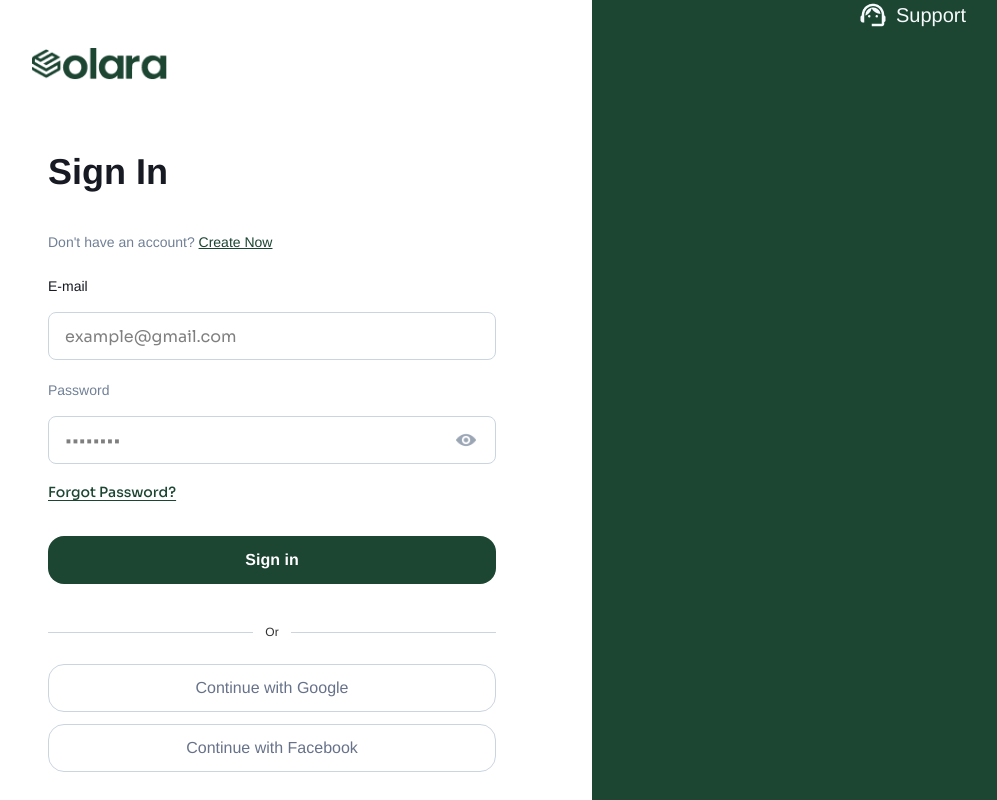
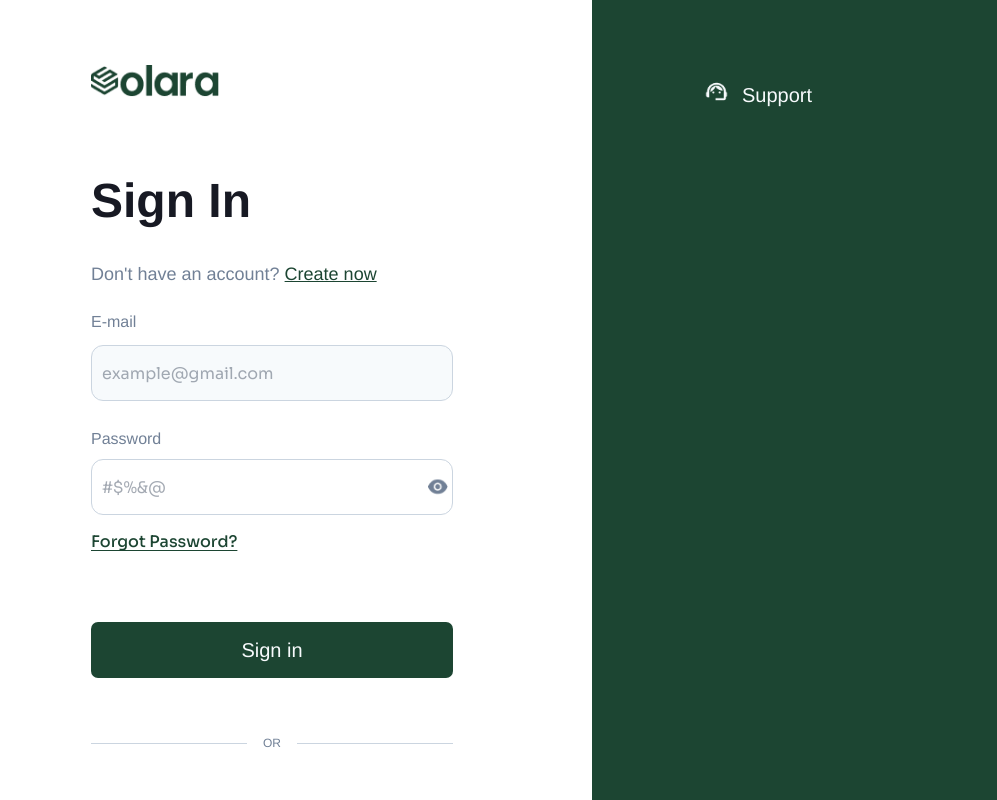
Before and after one commit to codewithabdullahbashir/Java-Script, a React (Vite) app in the folder my-react-app/: page /login in a window 1280 px wide. Shown: the top 800 px of the page, without its empty margins (48-1045 px from the left). Built offline with nearby package versions, Linux system fonts and the light colour scheme; no server answers.

Commit message:
Make Section two add isupport image and text

```diff
--- a/my-react-app/src/screen/LogInPage.tsx
+++ b/my-react-app/src/screen/LogInPage.tsx
@@ -1,12 +1,15 @@
-import LoginLogo from "../assets/LoginLogo.png";
+/* import LoginLogo from "../assets/LoginLogo.png";
 import EyeOn from "../assets/EyeOn.png";
 import EyeOff from "../assets/EyeOff.png";
+import Skip from "../assets/Skip.png"
+import Facebook from "../assets/Facebook.png";
+import Googel from '../assets/Google.png'
 import Support from "../assets/Support.png";
 import { useState } from "react";
 
 const LogInPage = () => {
+  const [showPassword, setShowPassword] = useState(false);
 
-  const [showPassword, setShowPassword] = useState(false)
   return (
     <div className="grid min-h-screen grid-cols-2 ">
       <section className="flex flex-col justify-center px-6 py-12 sm:px-12 md:px-20 bg-white">
@@ -23,7 +26,7 @@ const LogInPage = () => {
                 href="#signup"
                 className="text-[#1C4532] underline font-medium"
               >
-                Create Now
+                Create now
               </a>
             </p>
           </div>
@@ -32,7 +35,7 @@ const LogInPage = () => {
             <div className="flex flex-col gap-4">
               <label
                 htmlFor="email"
-                className="text-sm font-medium text-[#171923]"
+                className="text-[16px] font-medium text-[#718096]"
                 style={{ fontFamily: "Helvetica" }}
               >
                 E-mail
@@ -97,28 +100,30 @@ const LogInPage = () => {
 
             <button
               type="submit"
-              className="w-full h-12 mt-4 bg-[#1C4532] text-white font-semibold rounded-2xl hover:bg-[#143325] transition-colors"
+              className="w-full h-12 mt-4 bg-[#1C4532] text-white font-semibold rounded-2xl hover:bg-[#143325] transition-colors cursor-pointer"
             >
               Sign in
             </button>
 
-            <div className="my-6 flex items-center gap-3">
+            <div className="my-7.5 flex items-center gap-3">
               <div className="h-px flex-1 bg-[#CBD5E0]" />
               <span className="text-xs text-[#313131]">Or</span>
               <div className="h-px flex-1 bg-[#CBD5E0]" />
             </div>
 
-            <div className="space-y-3">
+            <div className="">
               <button
                 type="button"
                 className="w-full h-12 flex items-center justify-center border border-[#CBD5E0] rounded-2xl text-[#67728A] font-medium hover:bg-gray-50 transition-colors"
               >
+                <img src={Googel} alt="" className="relative -left-32" />
                 Continue with Google
               </button>
               <button
                 type="button"
-                className="w-full h-12 flex items-center justify-center border border-[#CBD5E0] rounded-2xl text-[#67728A] font-medium hover:bg-gray-50 transition-colors"
+                className="w-full mt-10 h-12 flex items-center justify-center border border-[#CBD5E0] rounded-2xl text-[#67728A] font-medium hover:bg-gray-50 transition-colors"
               >
+                <img src={Facebook} alt="" className="relative -left-30" />
                 Continue with Facebook
               </button>
             </div>
@@ -129,9 +134,190 @@ const LogInPage = () => {
       <section className="text-center justify-center h-full w-full bg-[#1C4532]">
         <div className="flex text-center justify-center gap-2 ">
           <img src={Support} alt="Support" />
-
           <p className="text-[#F7FAFC] text-[20px] font-medium">Support</p>
         </div>
+        <div className="h-131.25 w-154.5 text-center justify-center">
+          <div />
+          <div className="bg-white">
+            <h1>Reach Finacial goals faster</h1>
+            <p>
+              Use your Venus card around the world with no hidden fees. Hold,
+              transfer and spend money.
+            </p>
+            <button>Learn more</button>
+          </div>
+          <div className="">
+            <h3 className="text-white">Introducing new features</h3>
+            <p>
+              Analyzing previous trends ensures that businesses always make the
+              right decision. And as the scale of the decision and it’s impact
+              magnifies...
+            </p>
+          </div>
+        </div>
+        <img src={Skip} alt="Skip" />
+      </section>
+    </div>
+  );
+};
+
+export default LogInPage;
+ */
+
+import LoginLogo from "../assets/LoginLogo.png";
+import OpenEye from "../assets/OpenEye.png";
+import EyeOff from "../assets/EyeOff.png";
+import Skip from "../assets/Skip.png";
+import Facebook from "../assets/Facebook.png";
+import Googel from "../assets/Google.png";
+import Support from "../assets/Support.png";
+import { useState } from "react";
+
+const LogInPage = () => {
+  const [showPassword, setShowPassword] = useState(false);
+
+  return (
+    <div className="grid min-h-screen grid-cols-2 bg-white">
+      <section className="relative flex min-h-screen flex-col bg-white px-3.75 py-8.5">
+        <div className="mx-auto mt-7.75 w-full max-w-90.5">
+          <div>
+            <img
+              src={LoginLogo}
+              alt="Login Logo"
+              className="mb-20  h-8 w-32 text-center justify-center"
+            />
+          </div>
+          <div>
+            <h1
+              className="text-[48px] font-bold leading-[100%] text-[#171923]"
+              style={{ fontFamily: "Helvetica" }}
+            >
+              Sign In
+            </h1>
+
+            <p
+              className="mt-9 text-[18px] leading-[150%] text-[#718096]"
+              style={{ fontFamily: "Helvetica" }}
+            >
+              Don't have an account?{" "}
+              <a
+                href="#signup"
+                className="font-medium text-[#1C4532] underline"
+              >
+                Create now
+              </a>
+            </p>
+          </div>
+
+          <form className="mt-6">
+            <div>
+              <label
+                htmlFor="email"
+                className="mb-3.25 block text-[16px] font-medium leading-5 text-[#718096]"
+                style={{ fontFamily: "Helvetica" }}
+              >
+                E-mail
+              </label>
+
+              <input
+                id="email"
+                type="email"
+                placeholder="example@gmail.com"
+                className="w-full h-14 rounded-xl pl-2.5 pr-6.25 border bg-[#F7FAFC] border-[#CBD5E0] text-[#4A5568] text-[16px] outline-none focus:ring-1 focus:ring-[#CBD5E0]"
+                style={{ fontFamily: "Sora" }}
+              />
+            </div>
+
+            <div className="mt-8.25">
+              <label
+                htmlFor="password"
+                className="mb-4 block text-[16px] leading-2.25 text-[#718096]"
+                style={{ fontFamily: "Helvetica" }}
+              >
+                Password
+              </label>
+
+              <div className="relative w-full">
+                <input
+                  id="password"
+                  type={showPassword ? "text" : "password"}
+                  placeholder="#$%&@"
+                  className="w-full h-14  rounded-xl border border-[#CBD5E0] pl-2.5 pr-6.25 text-[#4A5568] text-[16px] outline-none focus:ring-1 focus:ring-[#1C4532]"
+                  style={{ fontFamily: "Sora" }}
+                />
+
+                <button
+                  type="button"
+                  onClick={() => setShowPassword((prev) => !prev)}
+                  className="absolute right-1.25 top-1/2 flex -translate-y-1/2 items-center justify-center"
+                  aria-label={showPassword ? "Hide password" : "Show password"}
+                >
+                  <img
+                    src={showPassword ? EyeOff : OpenEye}
+                    alt=""
+                    className="h-3.75 w-5"
+                  />
+                </button>
+              </div>
+            </div>
+
+            <div className="mt-3.75">
+              <a
+                href="#forgot"
+                className="text-[16px] font-medium text-[#1C4532] underline underline-offset-3"
+                style={{ fontFamily: "Sora" }}
+              >
+                Forgot Password?
+              </a>
+            </div>
+
+            <button
+              type="submit"
+              className="mt-17 h-14 w-full rounded-[7px] bg-[#1C4532] text-[20px] text-[#F7FAFC] font-medium  transition-colors hover:bg-[#143325]"
+            >
+              Sign in
+            </button>
+
+            <div className="my-14 flex items-center gap-4">
+              <div className="h-px flex-1 bg-[#CBD5E0]" />
+
+              <span className="text-[12px] font-medium text-[#718096]">OR</span>
+
+              <div className="h-px flex-1 bg-[#CBD5E0]" />
+            </div>
+
+            <div>
+              <button
+                type="button"
+                className="relative flex h-15 w-full items-center justify-center rounded-[20px] border border-[#CBD5E0] text-[18px] font-medium text-[#67728A] transition-colors hover:bg-gray-50"
+              >
+                <img src={Googel} alt="" className="absolute left-3 h-8 w-8" />
+                Continue with Google
+              </button>
+
+              <button
+                type="button"
+                className="relative mt-11 flex h-15 w-full items-center justify-center rounded-[20px] border border-[#CBD5E0] text-[18px] font-medium text-[#67728A] transition-colors hover:bg-gray-50"
+              >
+                <img
+                  src={Facebook}
+                  alt=""
+                  className="absolute left-3 h-8 w-8"
+                />
+                Continue with Facebook
+              </button>
+            </div>
+          </form>
+        </div>
+      </section>
+{/* ---------------------------------------------------------------------------------------------------------------------- */}
+      <section className="relative min-h-screen overflow-hidden bg-[#1C4532]">
+        <div className="absolute left-28 top-20 flex  gap-3.25">
+          <img src={Support} alt="Support" className="h-[22.5px] w-[25px]" />
+
+          <p className="text-[20px] font-medium text-[#F7FAFC]">Support</p>
+        </div>
+
 
       </section>
     </div>
```
Also changed, not shown: my-react-app/src/assets/EyeOn.png (deleted), my-react-app/src/assets/OpenEye.png (added).
